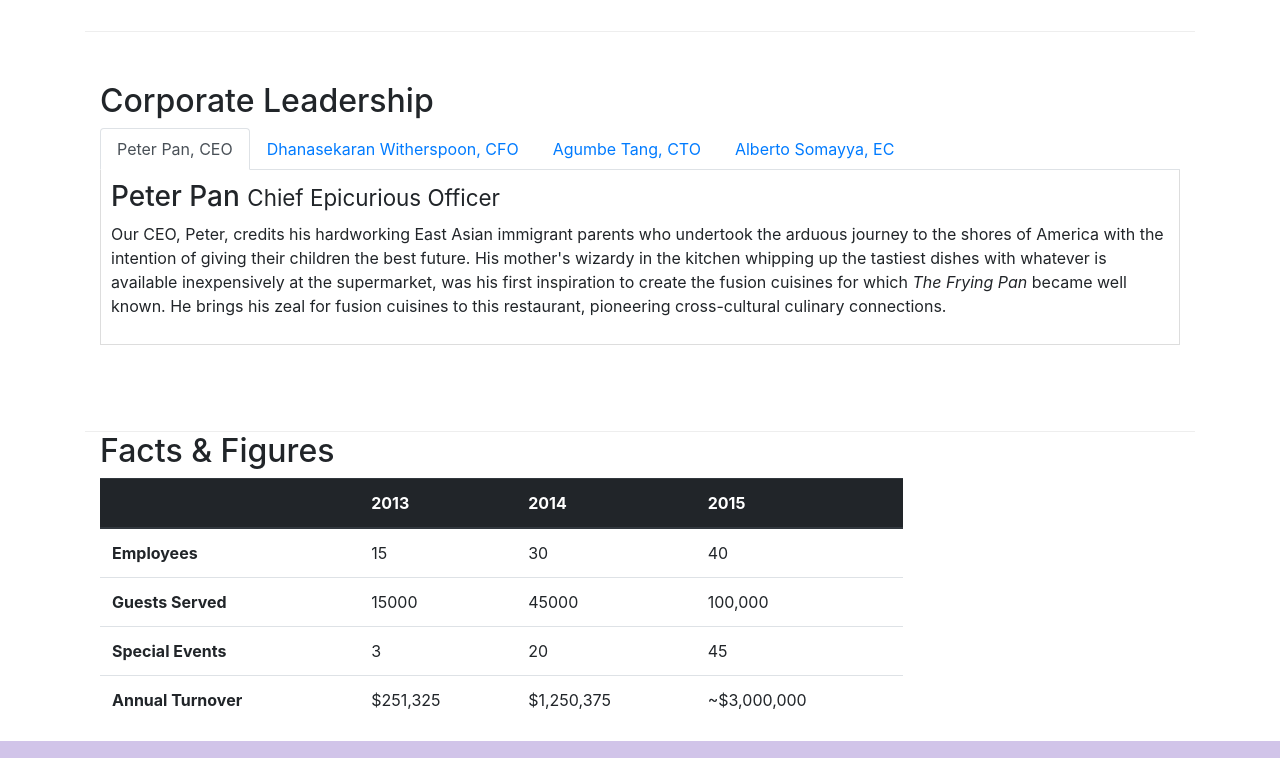
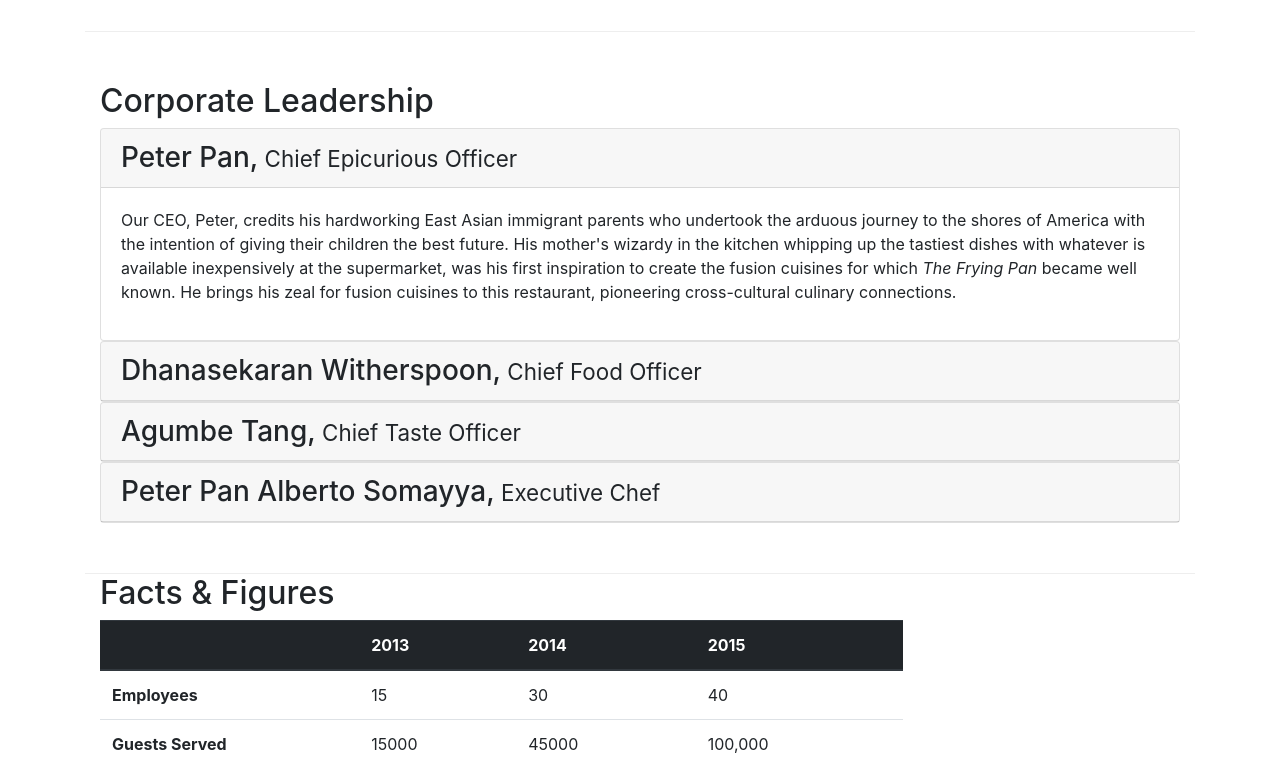
Before and after one commit to yasir1029/Bootstrap, a website: page aboutus.html in a window 1280 px wide. Shown: the part 940-1698 px from the top of the page. Drawn offline with nearby package versions, Linux system fonts and the light colour scheme.

Commit message:
week 3 accordions

```diff
--- a/aboutus.html
+++ b/aboutus.html
@@ -109,60 +109,79 @@
         <div class="row row-content paragraph">
             <div class="col-12">
                 <h2>Corporate Leadership</h2>
-                <ul class="nav nav-tabs">
-                    <li class="nav-item">
-                        <a href="#peter" class="nav-link active" role="tab" data-toggle="tab">Peter Pan, CEO</a>
-                    </li>
-                    <li class="nav-item">
-                        <a href="#danny" class="nav-link" role="tab" data-toggle="tab">Dhanasekaran Witherspoon, CFO</a>
-                    </li>
-                    <li class="nav-item">
-                        <a href="#agumbe" class="nav-link" role="tab" data-toggle="tab">Agumbe Tang, CTO</a>
-                    </li>
-                    <li class="nav-item">
-                        <a href="#alberto" class="nav-link" role="tab" data-toggle="tab">Alberto Somayya, EC</a>
-                    </li>
-                </ul>
-                <div class="tab-content">
-                    <div class="tab-pane fade show active" id="peter" role="tabpanel">
-                        <h3>Peter Pan
-                            <small>Chief Epicurious Officer</small>
+                <div id="accordion">
+                    <div class="card">
+                        <div class="card-header" role="tab" id="peterhead">
+                            <h3 class="mb-0">
+                                <a data-toggle="collapse" data-target="#peter">
+                                    Peter Pan,<small>  Chief Epicurious Officer</small>
+                                </a>
                             </h3>
+                        </div>
+                        <div class="collapse show" id="peter" data-parent="#accordion">
+                            <div class="card-body">
                                 <p class="d-none d-sm-block">Our CEO, Peter, credits his hardworking East Asian immigrant parents who undertook the arduous journey to the shores of America
                                     with the intention of giving their children the best future. His mother's wizardy in the kitchen whipping up the tastiest
                                     dishes with whatever is available inexpensively at the supermarket, was his first inspiration to create the fusion cuisines
                                     for which
                                     <em>The Frying Pan</em> became well known. He brings his zeal for fusion cuisines to this restaurant, pioneering cross-cultural
-                            culinary connections.</p>
+                                    culinary connections.
+                                </p>
                             </div>
-                    <div class="tab-pane fade" id="danny" role="tabpanel">
-                        <h3>Dhanasekaran Witherspoon
-                            <small>Chief Food Officer</small>
+                        </div>
+                    </div>
+                    <div class="card">
+                        <div class="card-header" role="tab" id="dannyhead">
+                            <h3 class="mb-0">
+                                <a class="collapsed" data-toggle="collapse" data-target="#danny">
+                                    Dhanasekaran Witherspoon,<small> Chief Food Officer</small>
+                                </a>
                             </h3>
+                        </div>
+                        <div class="collapse" id="danny" data-parent="#accordion">
+                            <div class="card-body">
                                 <p class="d-none d-sm-block">Our CFO, Danny, as he is affectionately referred to by his colleagues, comes from a long established family tradition in
                                     farming and produce. His experiences growing up on a farm in the Australian outback gave him great appreciation for varieties
                                     of food sources. As he puts it in his own words,
                                     <em>Everything that runs, wins, and everything that stays, pays!</em>
                                 </p>
                             </div>
-                        <div class="tab-pane fade" id="agumbe" role="tabpanel">
-                        <h3>Agumbe Tang
-                            <small>Chief Taste Officer</small>
+                        </div>
+                    </div>
+                    <div class="card">
+                        <div class="card-header" role="tab" id="agumbehead">
+                            <h3 class="mb-0">
+                                <a class="collapsed" data-toggle="collapse" data-target="#agumbe">
+                                     Agumbe Tang,<small> Chief Taste Officer</small>
+                                </a>
                             </h3>
+                        </div>
+                        <div class="collapse" id="agumbe" data-parent="#accordion">
+                            <div class="card-body">
                                 <p class="d-none d-sm-block">Blessed with the most discerning gustatory sense, Agumbe, our CTO, personally ensures that every dish that we serve meets
                                     his exacting tastes. Our chefs dread the tongue lashing that ensues if their dish does not meet his exacting standards.
                                     He lives by his motto,
                                     <em>You click only if you survive my lick.</em>
                                 </p>
                             </div>
-                        <div class="tab-pane fade" id="alberto" role="tabpanel">
-                        <h3>Alberto Somayya
-                            <small>Executive Chef</small>
+                        </div>
+                    </div>
+                    <div class="card">
+                        <div class="card-header" role="tab" id="albertohead">
+                            <h3 class="mb-0">Peter Pan
+                                <a class="collapsed" data-toggle="collapse" data-target="#alberto">
+                                    Alberto Somayya,<small> Executive Chef</small>
+                                </a>
                             </h3>
+                        </div>
+                        <div class="collapse" id="alberto" data-parent="#accordion">
+                            <div class="card-body">
                                 <p class="d-none d-sm-block">Award winning three-star Michelin chef with wide International experience having worked closely with whos-who in the culinary
                                     world, he specializes in creating mouthwatering Indo-Italian fusion experiences. He says,
                                     <em>Put together the cuisines from the two craziest cultures, and you get a winning hit! Amma Mia!</em>
                                 </p>
+                            </div>
+                        </div>
                     </div>
                 </div>
             </div>
```
Lines whose indentation alone changed are shown as unchanged.
